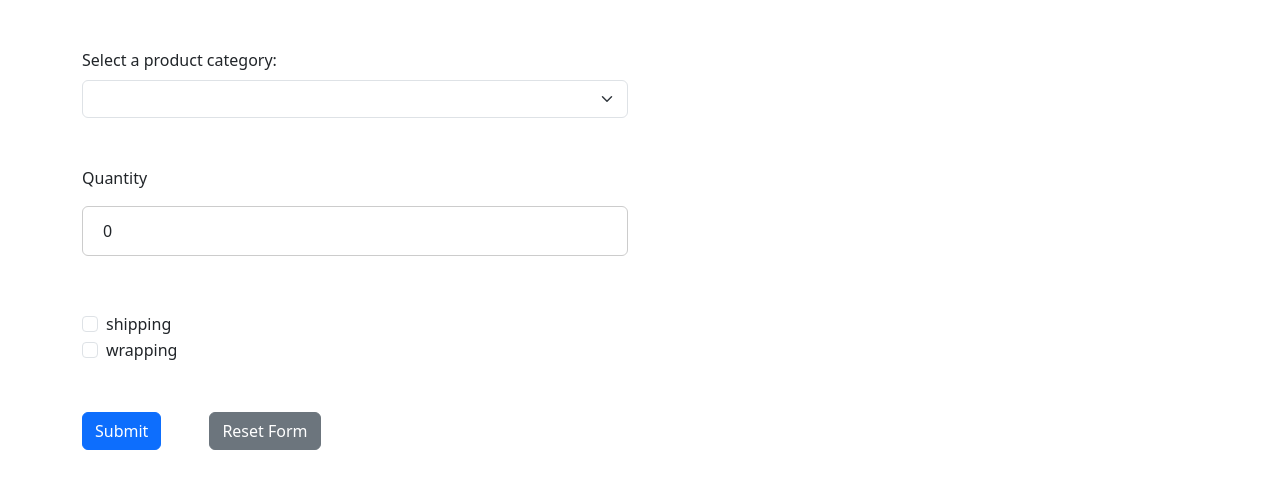
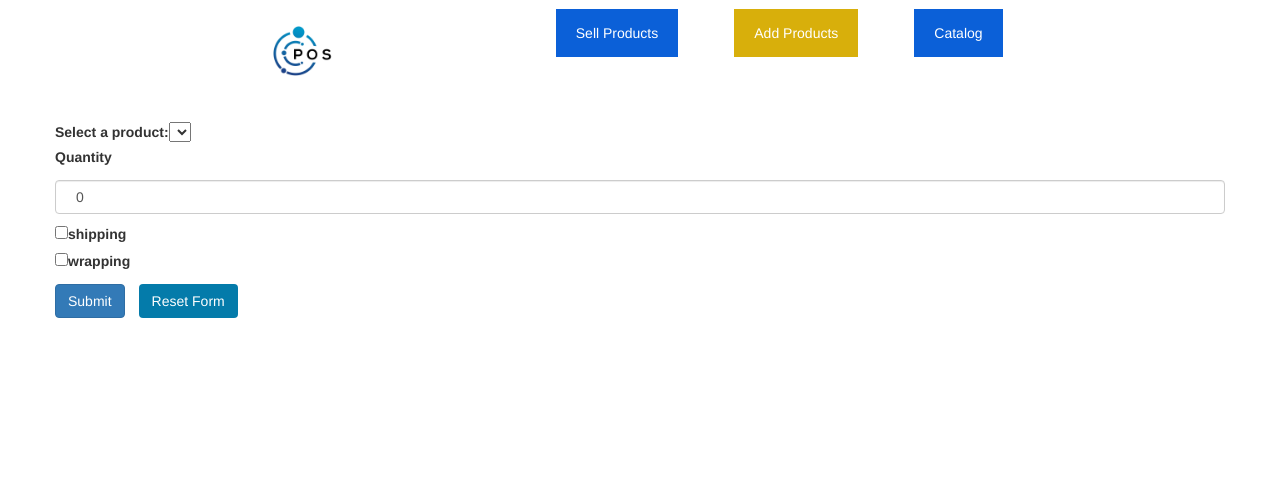
Before and after one commit to BSE2322/POS, a React (Create React App) app in the folder posui/: page /sell-products in a window 1280 px wide. Shown: the top 488 px of the page. Built offline with nearby package versions, Linux system fonts and the light colour scheme.

Commit message:
decorator pattern implemented

```diff
--- a/posui/package.json
+++ b/posui/package.json
@@ -10,7 +10,9 @@
     "@types/node": "^16.18.21",
     "@types/react": "^18.0.30",
     "@types/react-dom": "^18.0.11",
+    "bootstrap": "^3.4.1",
     "react": "^18.2.0",
+    "react-bootstrap": "^2.7.2",
     "react-dom": "^18.2.0",
     "react-router-dom": "^6.9.0",
     "react-scripts": "5.0.1",
--- a/posui/src/domain-lib/main.ts
+++ b/posui/src/domain-lib/main.ts
@@ -11,7 +11,7 @@ export interface Product{
 export class ProductCatalog{
     private static catalog:ProductCatalog;
     private constructor(){
-        window.localStorage.setItem("products",JSON.stringify([]))
+        // window.localStorage.setItem("products",JSON.stringify([]))
         console.log("Initialised object store in localStorage");
         console.log(localStorage.getItem("products"));
     }
@@ -166,3 +166,8 @@ export class ProductDecorator implements Product{
     }
 
 }
+
+
+interface Observer {
+
+}
--- a/posui/src/index.tsx
+++ b/posui/src/index.tsx
@@ -10,6 +10,7 @@ import reportWebVitals from './reportWebVitals';
 import Products from './pages/products';
 import Catalog from './pages/catalog';
 import Selling from './pages/selling'
+import "../src/assets/styles/style.css"
 
 const router = createBrowserRouter([
   {
--- a/posui/src/pages/catalog.tsx
+++ b/posui/src/pages/catalog.tsx
@@ -41,7 +41,8 @@ export default function Catalog() {
             <div className="navbar">
                 <a href="/"><img src={logo} alt="logo" width="100" /></a>
                 <div>
-                    <a className="nav-item" href="/manage-products"><button className="manage">Manage Products</button></a>
+                    <a className="nav-item" href="/sell-products"><button className="catalog">Sell Products</button></a>
+                    <a className="nav-item" href="/manage-products"><button className="manage">Add Products</button></a>
                     <a className="nav-item" href="/"><button className="catalog">Catalog</button></a>
                 </div>
             </div>
--- a/posui/src/pages/products.tsx
+++ b/posui/src/pages/products.tsx
@@ -1,8 +1,7 @@
 import React from "react";
 import { productFactory } from "../domain-lib/main";
 import logo from "../assets/images/logo.jpg"
-import "../assets/styles/style.css"
-import { Navigate } from "react-router-dom";
+import {Navigate, redirect} from "react-router-dom";
 
 export default function Products() {
     const addProduct = ()=>{
@@ -18,13 +17,15 @@ export default function Products() {
         // @ts-ignore
         var product:Product = productFactory(product_name,product_type,product_price,product_quantity)
         product.addProduct()
+        redirect("/")
     }
     return (
         <div>
             <div className="navbar">
                 <a href="/"><img src={logo} alt="logo" width="100" /></a>
                 <div>
-                    <a className="nav-item" href="/manage-products"><button className="manage">Manage Products</button></a>
+                    <a className="nav-item" href="/sell-products"><button className="catalog">Sell Products</button></a>
+                    <a className="nav-item" href="/manage-products"><button className="manage">Add Products</button></a>
                     <a className="nav-item" href="/"><button className="catalog">Catalog</button></a>
                 </div>
             </div>
--- a/posui/src/pages/selling.tsx
+++ b/posui/src/pages/selling.tsx
@@ -1,79 +1,110 @@
 import React, { useState } from 'react'
 import { Button, Form, Card, Container, Row, Col } from 'react-bootstrap'
 
-interface CartItem {
-    category: string
-    Quantity: number
-    shipping: boolean
-    Wrapping: boolean
-}
+import {Product,ProductDecorator,productFactory} from "../domain-lib/main";
+import logo from "../assets/images/logo.jpg";
+import Products from "./products";
+
+// interface CartItem {
+//     category: string
+//     Quantity: number
+//     shipping: boolean
+//     Wrapping: boolean
+// }
 
 function Selling() {
-    const [category, setCategory] = useState(" ")
-    const [Quantity, setQuantity]= useState(0)
-    const [shipping, setShipping]= useState(false)
-    const [wrapping, setwrapping]= useState(false)
-    const [items, setItems] = useState<CartItem[] | null>(null)
-    const products =[];
+    const [name, setName] = useState(" ")
+    const [quantity, setQuantity]= useState(0)
+    const [shipping, setShipping] = useState(false)
+    const [wrapping,setWrapping] = useState(false)
+    const [items, setItems] = useState<Product[] | null>(null)
+    //@ts-ignore
+    const selectedProducts = JSON.parse(localStorage.getItem("products"));
     const resetForm =()=>{
         console.log("run");
 
-        setCategory(" ")
+        setName(" ")
         setQuantity(0)
         setShipping(false)
-        setwrapping(false)
+        setWrapping(false)
+    }
+
+    const getPrice = (name:string)=>{
+        let price:Number = 0;
+        selectedProducts.forEach((item:Product)=>{
+            if(item.name.localeCompare(name)){
+                price = item.price;
+            }
+        })
+        return price;
+    }
+
+    const getType = (name:string)=>{
+        let type:String = '';
+        selectedProducts.forEach((item:Product)=>{
+            if(item.name.localeCompare(name)){
+                type = item.type
+            }
+        })
+        return type;
     }
         // @ts-ignore
     const handleSubmit = (e) =>{
         e.preventDefault()
+        console.log(`Get Type function${getType(name)}`);
+        console.log(getPrice(name));
         try {
-            console.log(category)
-            console.log(Quantity)
-            console.log(shipping)
-            console.log(wrapping)
+            if(name && quantity){
+                //@ts-ignore
+                const product: ProductDecorator = new ProductDecorator(productFactory(name,getType(name),getPrice(name),quantity));
+                if(shipping){
+                    product.shipProduct("Kampala");
+                }else{
+                    console.log("Product has been added to cart")
+                }
 
-            const cartItem: CartItem = {
-                "category":category,
-                "Quantity":Quantity,
-                "shipping":shipping,
-                "Wrapping":wrapping
+                if(wrapping){
+                    product.wrapProduct();
+                }else{
+                    console.log("Product has been added to cart")
+                }
+                resetForm()
+            }else{
+                console.log("Attributes are not set");
             }
-
-            if (items) {
-                setItems([...items, cartItem])
-            } else {
-                setItems([cartItem])
-            }
-
-            alert("Product Added")
-            resetForm()
-
         } catch (error) {
-          console.log(error)
+            console.log(error)
         }
     }
-    console.log("Items",items)
 
   return (
     <Container>
+        <div className="navbar">
+            <a href="/"><img src={logo} alt="logo" width="100" /></a>
+            <div>
+                <a className="nav-item" href="/sell-products"><button className="catalog">Sell Products</button></a>
+                <a className="nav-item" href="/manage-products"><button className="manage">Add Products</button></a>
+                <a className="nav-item" href="/"><button className="catalog">Catalog</button></a>
+            </div>
+        </div>
         <Row>
             <Col>
                 <Form onSubmit={handleSubmit} className="mt-5">
                     <Form.Group className="mb-3">
-                        <Form.Label>Select a product category: </Form.Label>
+                        <Form.Label>Select a product: </Form.Label>
 
-                        <Form.Select name="category" id="category" value={category} onChange={(e)=>setCategory(e.target.value)}>
-                            <option value=""> </option>
-                            <option value="clothing">Clothing</option>
-                            <option value="electronics">Electronics</option>
-                            <option value="grocery">Grocery</option>
+                        <Form.Select name="category" id="category" value={name} onChange={(e)=>setName(e.target.value)}>
+                            {selectedProducts && selectedProducts.map((item:Product)=>(
+                                //@ts-ignore
+                                <option value={item.name!}>{item.name}</option>
+                            ))}
                         </Form.Select>
                     </Form.Group>
 
                     <Form.Group className='my-5'>
                         <Form.Label>Quantity</Form.Label>
                         {/* @ts-ignore */}
-                        <Form.Control value={Quantity} type="number" name='quantity' onChange={(e)=>setQuantity(e.target.value)}/>
+                        <Form.Control value={quantity} type="number" name='quantity' onChange={(e)=>setQuantity(e.target.value)}/>
                     </Form.Group>
 
                     <Form.Group>
@@ -84,19 +115,20 @@ function Selling() {
 
                     <Form.Group>
                         {/* @ts-ignore */}
-                        <Form.Check type="checkbox" label="wrapping" value={shipping} onChange={(e)=>setwrapping(e.target.checked)} />
+                        <Form.Check type="checkbox" label="wrapping" value={wrapping} onChange={(e)=>setWrapping(e.target.checked)} />
                     </Form.Group>
 
-                    <Button type='submit' className='mt-5'>Submit</Button>
-                    <Button className='mt-5 ms-5' variant='secondary' onClick={resetForm}>Reset Form</Button>
+                    <div style={{display:"flex"}}>
+                        <Button style={{marginRight:"1em"}} type='submit' className='mt-5'>Submit</Button>
+                        <Button className='mt-5 ms-5' variant='secondary' onClick={resetForm}>Reset Form</Button>
+                    </div>
                 </Form>
             </Col>
             <Col className='mt-4'>
             {items && items.map((item, index) => (
                     <Card key={index} className="mt-5 ps-5 pt-3">
-                        <p>Category: {item.category}</p>
-                        <p>Quantity: {item.Quantity}</p>
-                       {item.shipping && <p>Shipping</p>}
+                        <p>Name: {`${item.name}`} </p>
+                       {shipping && <p>Shipping</p>}
                     </Card>
                 ))
             }
```
Also changed, not shown: 2 other files (tests, documents, lock files or other folders).
